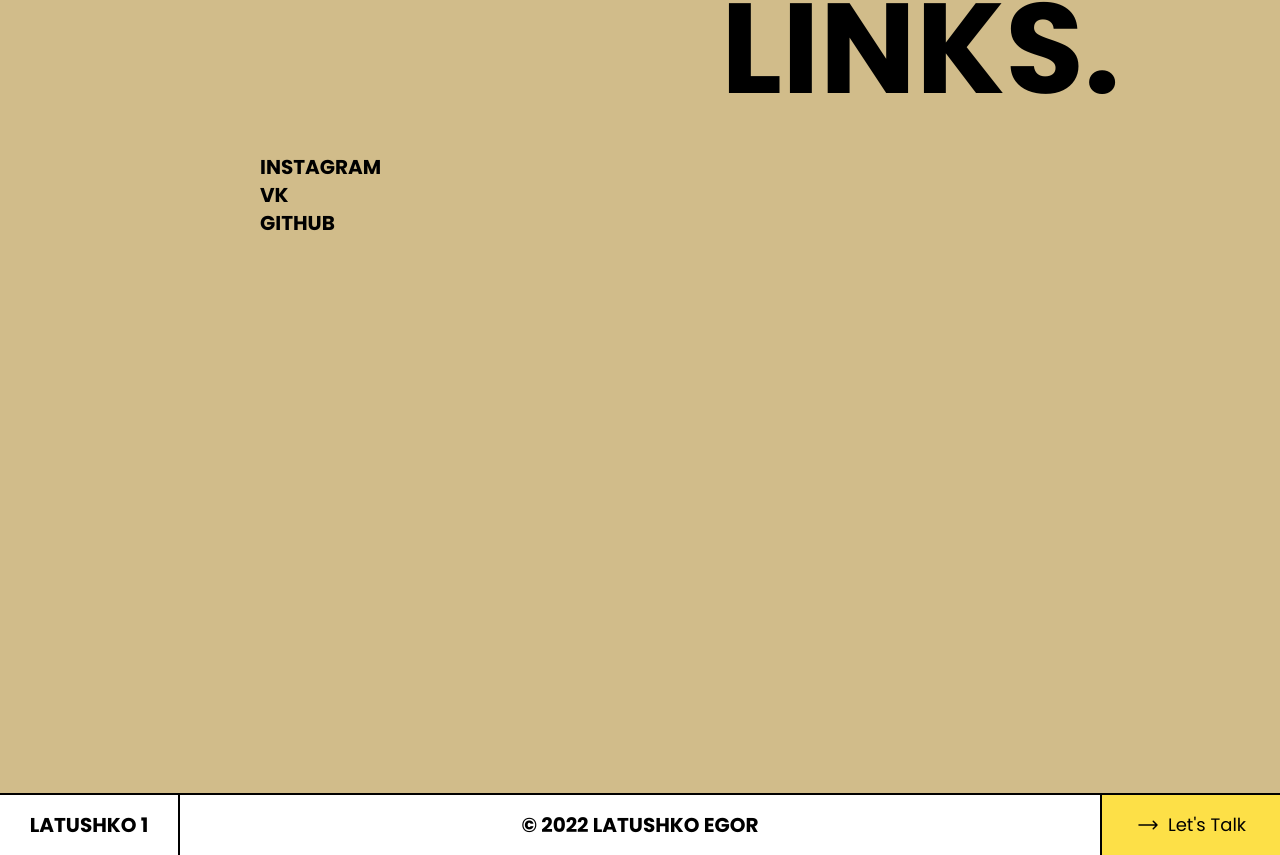
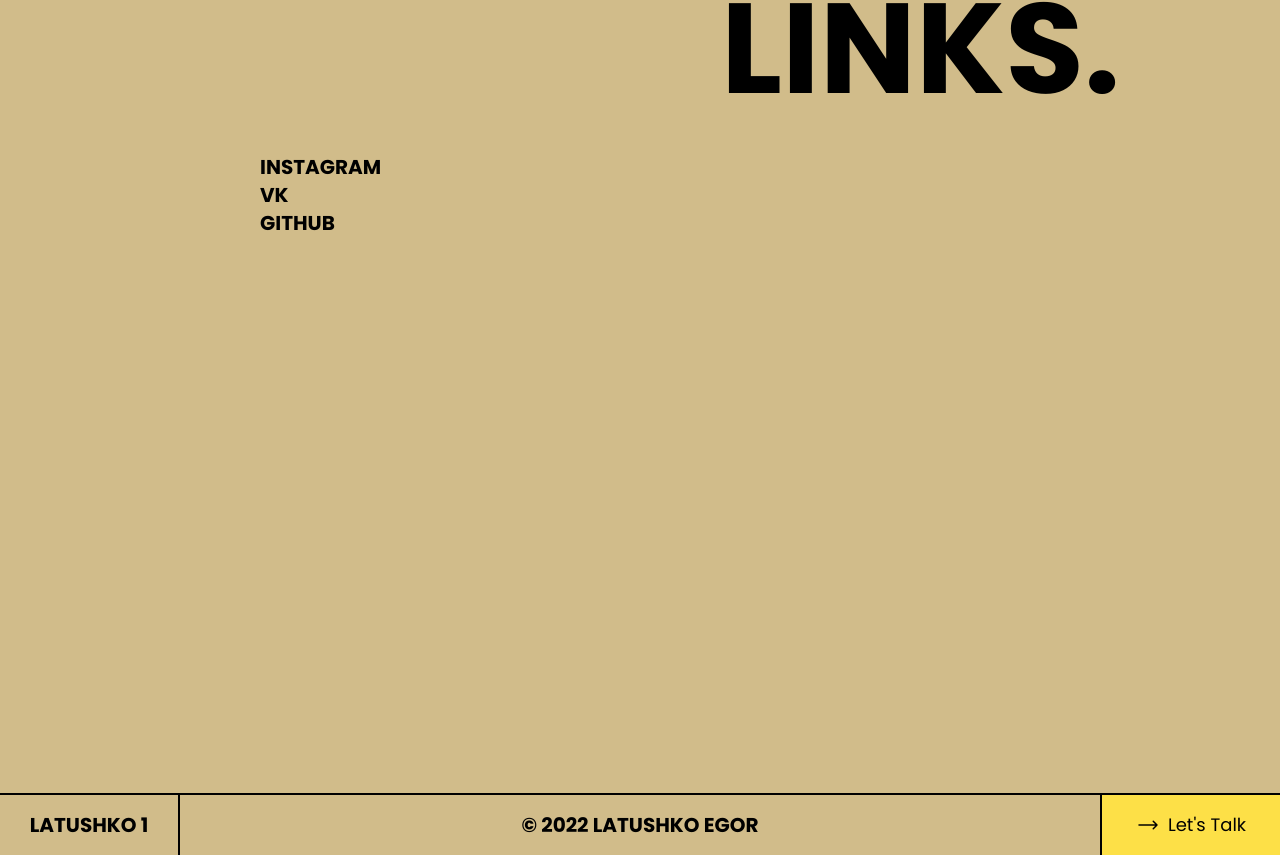
Before and after one commit to latushko1/Egor-homepage, a Next.js app: page / in a window 1280 px wide. Shown: the part 3107-3962 px from the top of the page. Built offline with nearby package versions, Linux system fonts and the light colour scheme.

Commit message:
change bg footer

```diff
--- a/components/footer.js
+++ b/components/footer.js
@@ -4,7 +4,7 @@ import React from 'react'
 function Footer() {
   return (
     <div>
-        <footer className='grid grid-cols-2 md:grid-cols-[180px_1fr_180px] bg-white'>
+        <footer className='grid grid-cols-2 md:grid-cols-[180px_1fr_180px] bg-primary'>
         <Link href='/'>
             <a className='flex align-middle items-center border-black border-r-2 justify-center py-4 text-xl uppercase font-bold'>
                 Latushko 1
```
